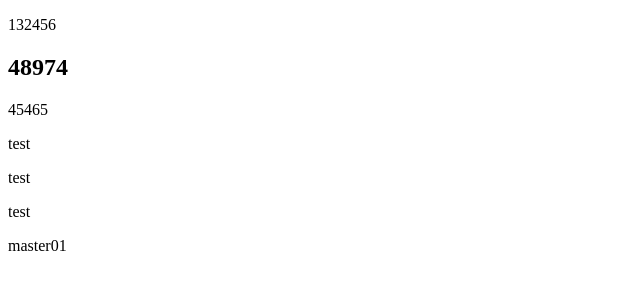
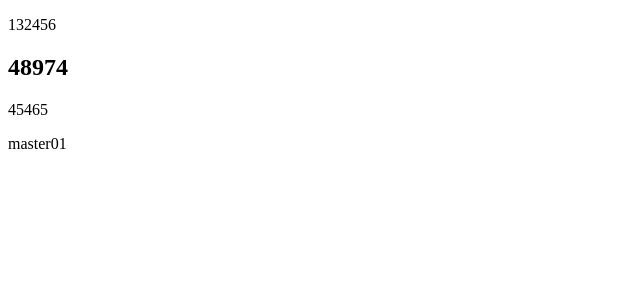
Before and after one commit to wutang1332/project01, a plain HTML site: page index456.html in a window 1280 px wide. Shown: the whole page, without its empty margins (0-640 px from the left). Drawn offline with Linux system fonts and the light colour scheme.

Commit message:
master01

```diff
--- a/index456.html
+++ b/index456.html
@@ -10,8 +10,6 @@
   <p>132456</p>
   <h2>48974</h2>
   <p>45465</p>
-  <p>test</p>
-  <p>test</p>
-  <p>test</p>master01
+  <p>master01</p>
 </body>
 </html>
```
